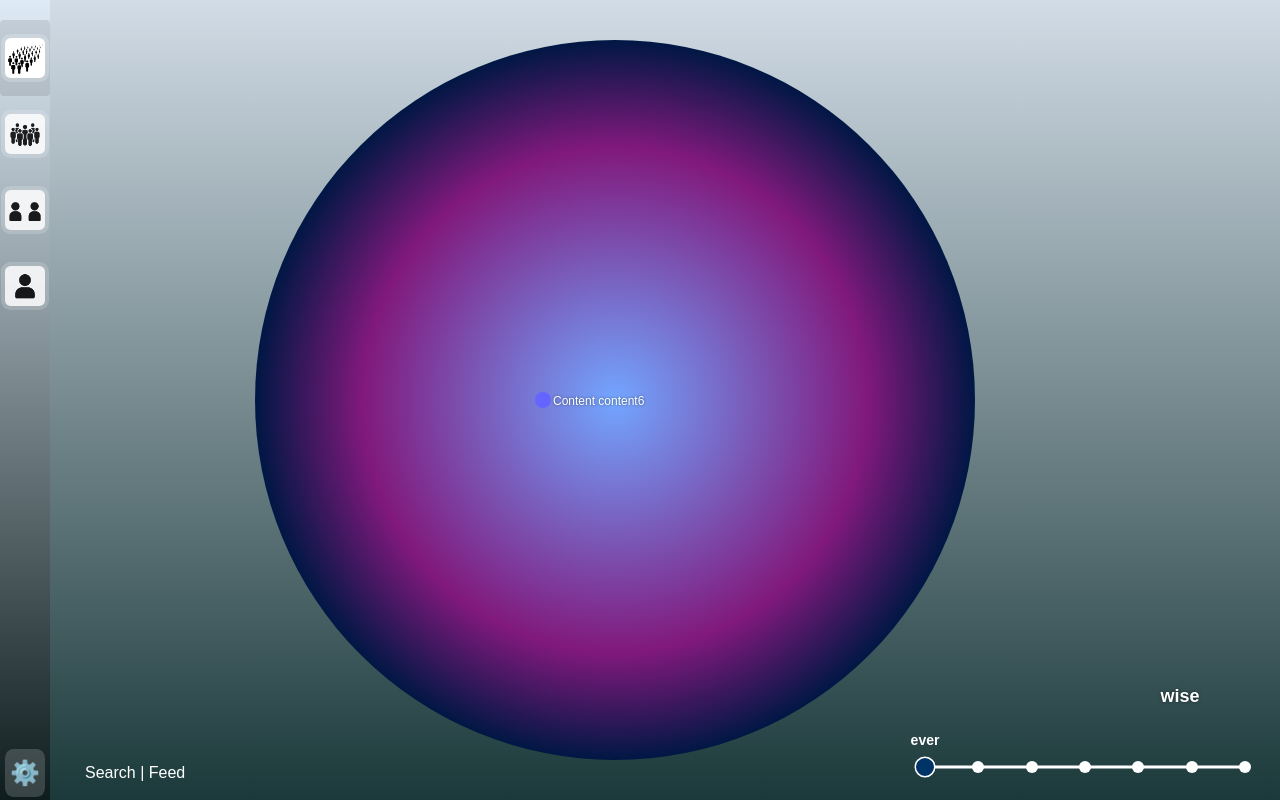
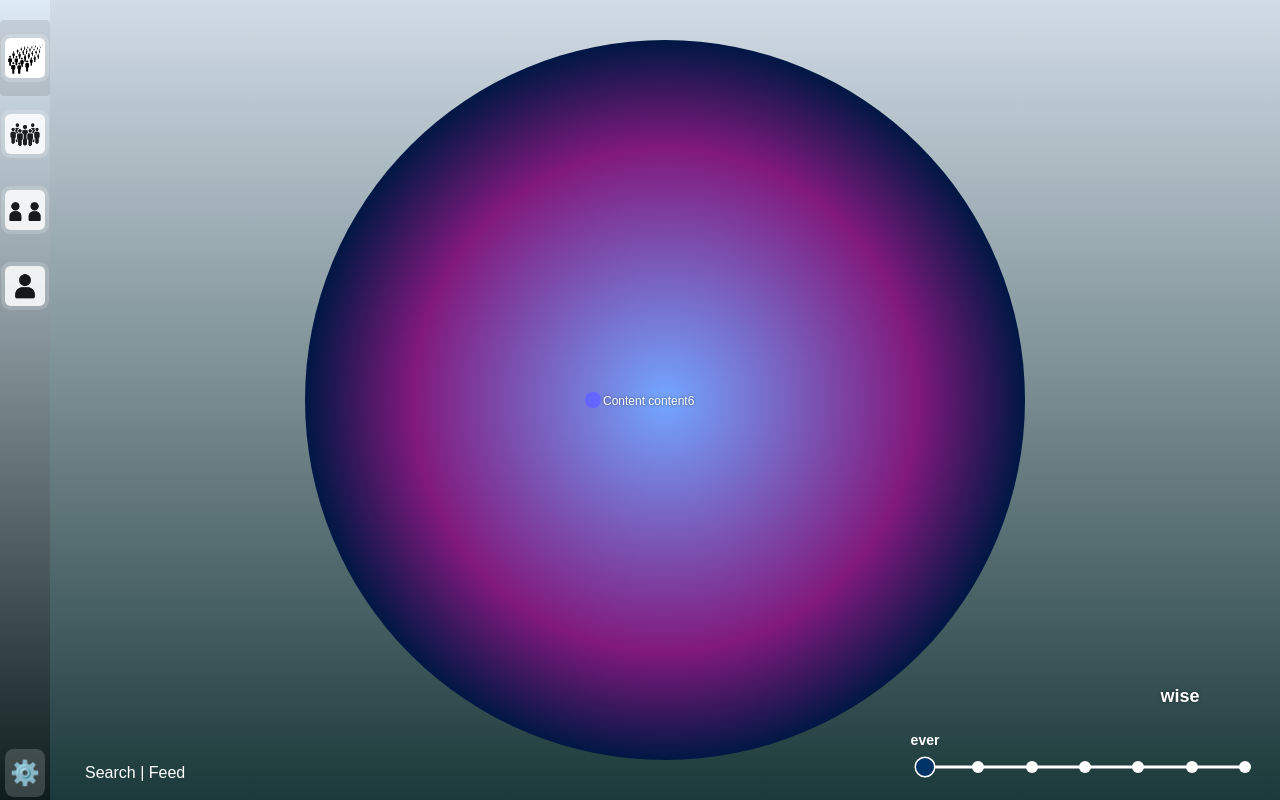
Before and after one commit to KindlerDaniel/public, a React (Create React App) app in the folder frontend/: page / in a window 1280 px wide. Built offline with nearby package versions, Linux system fonts and the light colour scheme.

Commit message:
no message

```diff
--- a/frontend/src/levels/1SocietyLevel/BubbleView/BubbleView.tsx
+++ b/frontend/src/levels/1SocietyLevel/BubbleView/BubbleView.tsx
@@ -34,14 +34,6 @@ const BubbleView: React.FC<BubbleViewProps> = ({ onContentSelect }) => {
 
     resizeTimeoutRef.current = setTimeout(() => {
       setFeedWidth(width);
-
-      // Force canvas redraw after width change
-      if (canvasRef.current) {
-        const canvas = canvasRef.current;
-        const rect = canvas.getBoundingClientRect();
-        canvas.width = rect.width;
-        canvas.height = rect.height;
-      }
     }, 10);
   }, []);
 
@@ -113,7 +105,7 @@ const BubbleView: React.FC<BubbleViewProps> = ({ onContentSelect }) => {
 
   return (
     <div className="bubble-view" ref={containerRef}>
-      {/* Feed area mit FeedTypeSelector (intern) */}
+      {/* Feed area */}
       <FeedArea
         isVisible={showFeedArea}
         defaultWidth={400}
@@ -124,20 +116,20 @@ const BubbleView: React.FC<BubbleViewProps> = ({ onContentSelect }) => {
         onContentSelect={handleFeedContentSelect}
       />
 
+      {/* Main bubble container - always centered */}
       <div
-        className="bubble-container"
+        className="bubble-main-container"
         ref={bubbleContainerRef}
-      >
-        {/* Unsichtbarer dynamischer Container für die Bubble selbst */}
-        <div
-          className="bubble-dynamic-container"
         style={{
-            marginLeft: feedWidth + 'px',
-            width: `calc(100vw - 50px - ${feedWidth}px)`, // Volle Breite minus Sidebar und FeedArea
-            height: '100vh',
+          position: 'fixed',
+          left: `${50 + feedWidth}px`, // Sidebar width + feed width
+          top: '0',
+          right: '0',
+          bottom: '0',
           display: 'flex',
           justifyContent: 'center',
-            alignItems: 'center'
+          alignItems: 'center',
+          overflow: 'hidden'
         }}
       >
         <BubbleCanvas
@@ -149,7 +141,6 @@ const BubbleView: React.FC<BubbleViewProps> = ({ onContentSelect }) => {
           feedAreaWidth={feedWidth}
           feedAreaVisible={showFeedArea}
         />
-        </div>
       </div>
 
       <button
```
Lines whose indentation alone changed are shown as unchanged.
